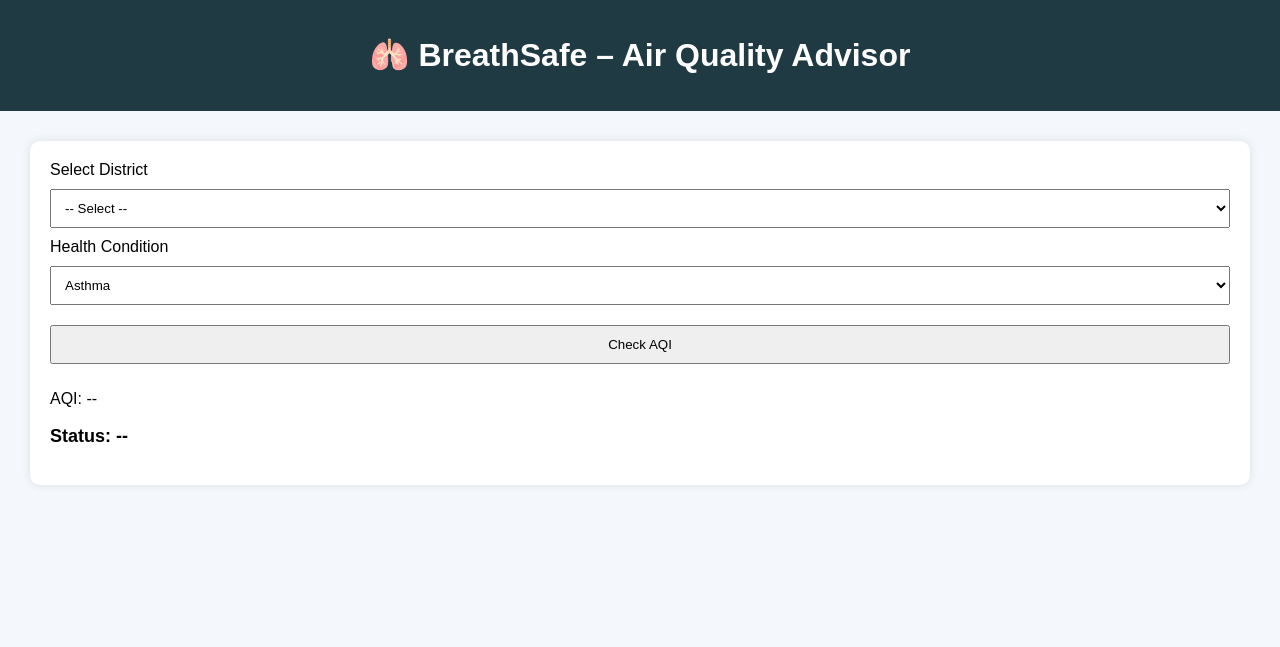
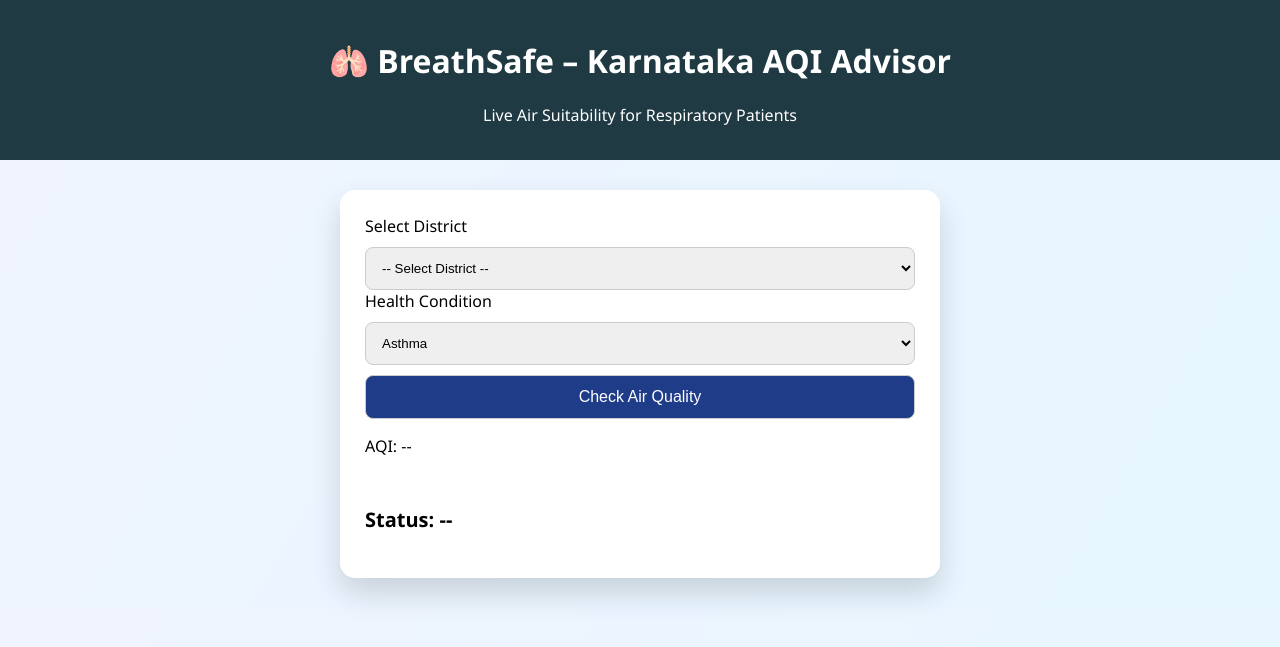
Before and after one commit to GowthamVeeraiah/Mini-Project-AQI, a Flask app: page / in a window 1280 px wide. Shown: the top 647 px of the page. Run offline with Flask 3, Linux system fonts and the light colour scheme.

Commit message:
Update index.html

```diff
--- a/templates/index.html
+++ b/templates/index.html
@@ -2,61 +2,118 @@
 <html lang="en">
 <head>
 <meta charset="UTF-8">
-<title>BreathSafe – AQI Monitor</title>
+<title>BreathSafe – Karnataka AQI Monitor</title>
 
 <style>
 body{
-    font-family: Arial, sans-serif;
-    background:#f4f7fb;
+    font-family: "Segoe UI", sans-serif;
+    background: linear-gradient(120deg,#f0f4ff,#e6f7ff);
     margin:0;
 }
 header{
     background:#203a43;
     color:white;
-    padding:15px;
+    padding:18px;
     text-align:center;
 }
 .container{
     padding:30px;
-}
-select, button{
-    padding:10px;
-    margin:10px 0;
-    width:100%;
+    max-width:600px;
+    margin:auto;
 }
 .card{
     background:white;
-    padding:20px;
+    padding:25px;
+    border-radius:15px;
+    box-shadow:0 15px 30px rgba(0,0,0,0.15);
+    transition:0.5s;
+}
+select, button{
+    width:100%;
+    padding:12px;
+    margin-top:10px;
+    border-radius:8px;
+    border:1px solid #ccc;
+}
+button{
+    background:#1f3c88;
+    color:white;
+    font-size:16px;
+    cursor:pointer;
+}
+button:hover{opacity:0.9}
+
+.status{
+    font-size:20px;
+    font-weight:bold;
+    margin-top:15px;
+}
+
+.good{color:#2ecc71}
+.moderate{color:#f1c40f}
+.poor{color:#e74c3c}
+
+.loader{
+    display:none;
+    text-align:center;
+    margin-top:15px;
+}
+
+.bar{
+    height:18px;
+    width:0%;
+    background:#2ecc71;
     border-radius:10px;
-    box-shadow:0 0 10px rgba(0,0,0,0.1);
+    margin-top:10px;
+    transition:1s;
 }
-.status{
-    font-size:18px;
-    font-weight:bold;
-}
-.good{color:green}
-.moderate{color:orange}
-.poor{color:red}
 </style>
 </head>
 
 <body>
 
 <header>
-    <h1>🫁 BreathSafe – Air Quality Advisor</h1>
+    <h1>🫁 BreathSafe – Karnataka AQI Advisor</h1>
+    <p>Live Air Suitability for Respiratory Patients</p>
 </header>
 
 <div class="container">
-    <div class="card">
+<div class="card" id="card">
+
 <label>Select District</label>
 <select id="city">
-            <option value="">-- Select --</option>
-            <option>Bengaluru</option>
+<option value="">-- Select District --</option>
+<option>Bagalkote</option>
+<option>Ballari</option>
+<option>Belagavi</option>
+<option>Bengaluru Rural</option>
+<option>Bengaluru Urban</option>
+<option>Bidar</option>
+<option>Chamarajanagar</option>
+<option>Chikkaballapura</option>
+<option>Chikkamagaluru</option>
+<option>Chitradurga</option>
+<option>Dakshina Kannada</option>
+<option>Davanagere</option>
+<option>Dharwad</option>
+<option>Gadag</option>
+<option>Hassan</option>
+<option>Haveri</option>
+<option>Kalaburagi</option>
+<option>Kodagu</option>
+<option>Kolar</option>
+<option>Koppal</option>
+<option>Mandya</option>
 <option>Mysuru</option>
-            <option>Hassan</option>
+<option>Raichur</option>
+<option>Ramanagara</option>
+<option>Shivamogga</option>
 <option>Tumakuru</option>
-            <option>Mangaluru</option>
 <option>Udupi</option>
+<option>Uttara Kannada</option>
+<option>Vijayanagara</option>
+<option>Vijayapura</option>
+<option>Yadgir</option>
 </select>
 
 <label>Health Condition</label>
@@ -66,47 +123,72 @@ select, button{
 <option>Allergy</option>
 </select>
 
-        <button onclick="checkAQI()">Check AQI</button>
+<button onclick="checkAQI()">Check Air Quality</button>
 
-        <p id="result">AQI: --</p>
+<div class="loader" id="loader">⏳ Checking air quality...</div>
+
+<p id="aqiText">AQI: --</p>
+<div class="bar" id="bar"></div>
 <p class="status" id="status">Status: --</p>
 <p id="advice"></p>
+
 </div>
 </div>
 
 <script>
 function checkAQI(){
-    const city = document.getElementById("city").value;
-    const condition = document.getElementById("condition").value;
+    const city = cityEl.value;
+    if(city===""){ alert("Select a district"); return; }
 
-    if(city===""){
-        alert("Select a city");
-        return;
-    }
+    loader.style.display="block";
+    bar.style.width="0%";
 
     fetch("/getAQI",{
         method:"POST",
         headers:{"Content-Type":"application/json"},
-        body:JSON.stringify({city, condition})
+        body:JSON.stringify({
+            city: city,
+            condition: condition.value
+        })
     })
     .then(res=>res.json())
     .then(data=>{
-        document.getElementById("result").innerText = "AQI: " + data.aqi;
-        document.getElementById("advice").innerText = data.advice;
+        loader.style.display="none";
+        aqiText.innerText="AQI: "+data.aqi;
+        advice.innerText=data.advice;
 
-        const status = document.getElementById("status");
-        if(data.aqi <= 50){
-            status.innerText = "Status: Safe";
-            status.className = "status good";
-        }else if(data.aqi <= 100){
-            status.innerText = "Status: Moderate";
-            status.className = "status moderate";
-        }else{
-            status.innerText = "Status: Unsafe";
-            status.className = "status poor";
+        let percent = Math.min(data.aqi,200)/2;
+        bar.style.width=percent+"%";
+
+        if(data.aqi<=50){
+            status.innerText="Status: Safe";
+            status.className="status good";
+            bar.style.background="#2ecc71";
+            card.style.border="3px solid #2ecc71";
+        }
+        else if(data.aqi<=100){
+            status.innerText="Status: Moderate";
+            status.className="status moderate";
+            bar.style.background="#f1c40f";
+            card.style.border="3px solid #f1c40f";
+        }
+        else{
+            status.innerText="Status: Unsafe";
+            status.className="status poor";
+            bar.style.background="#e74c3c";
+            card.style.border="3px solid #e74c3c";
         }
     });
 }
+
+const cityEl=document.getElementById("city");
+const condition=document.getElementById("condition");
+const loader=document.getElementById("loader");
+const aqiText=document.getElementById("aqiText");
+const advice=document.getElementById("advice");
+const status=document.getElementById("status");
+const bar=document.getElementById("bar");
+const card=document.getElementById("card");
 </script>
 
 </body>
```
Lines whose indentation alone changed are shown as unchanged.
